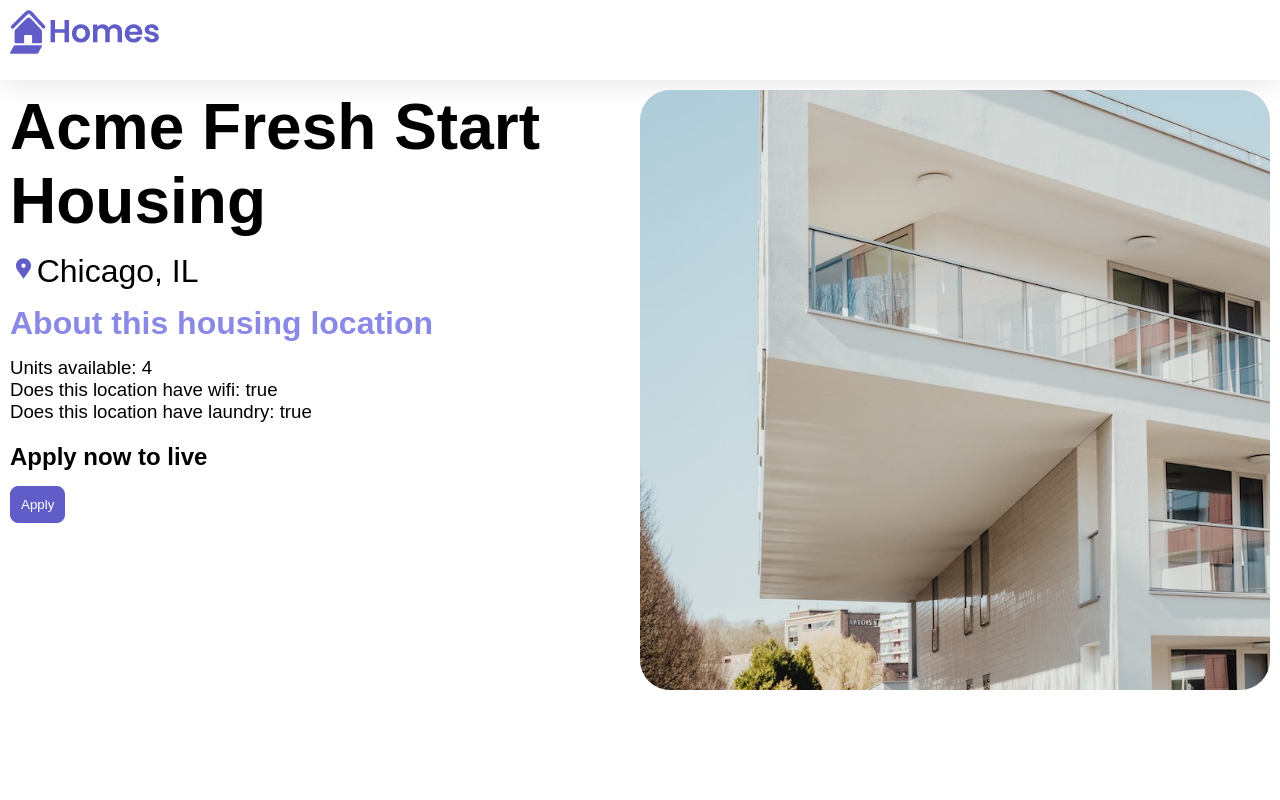
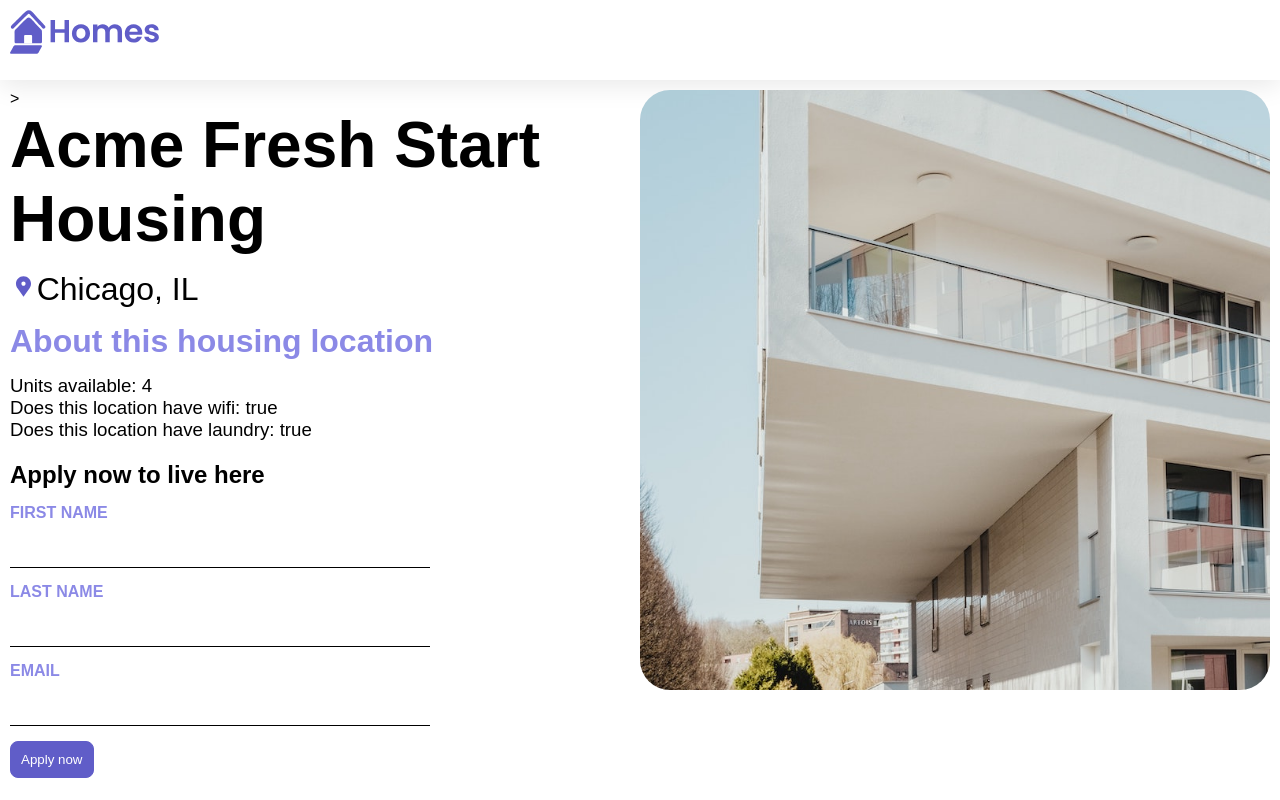
Before and after one commit to AlexandrLezh/first-app, an Angular app: page /details/0 in a window 1280 px wide. Built offline with nearby package versions, Linux system fonts and the light colour scheme.

Commit message:
Form Added

```diff
--- a/src/app/details/details.component.ts
+++ b/src/app/details/details.component.ts
@@ -4,19 +4,22 @@ import { ActivatedRoute } from '@angular/router';
 import { HousingLocation } from '../housing-location';
 import { HousingService } from '../housing.service';
 import { FormControl, FormGroup, ReactiveFormsModule } from '@angular/forms';
-import { last } from 'rxjs';
 
 @Component({
   selector: 'app-details',
   standalone: true,
-  imports: [CommonModule, ReactiveFormsModule],
+  imports: [
+    CommonModule,
+    ReactiveFormsModule
+  ],
   template: `
     <article>
-      <img class="listing-photo" [src]="housingLocation?.photo">
+      <img class="listing-photo" [src]="housingLocation?.photo" alt="Exterior photo of {{housingLocation?.name}}"/>>
       <section class="listing-description">
         <h2 class="listing-heading">{{ housingLocation?.name }}</h2>
         <p class="listing-location">{{ housingLocation?.city }}, {{ housingLocation?.state }}</p>
       </section>
+
       <section class="listing-features">
       <h2 class="section-heading">About this housing location</h2>
         <ul>
@@ -25,9 +28,21 @@ import { last } from 'rxjs';
           <li>Does this location have laundry: {{ housingLocation?.laundry }}</li>
         </ul>
       </section>
+
       <section class="listing-apply">
-        <h2 class="section-heading">Apply now to live</h2>
-        <button class="primary" type="button">Apply</button>
+        <h2 class="section-heading">Apply now to live here</h2>
+        <form [formGroup]="applyForm" (submit)="submitApplication()" >
+          <label for="firstName">First Name</label>
+          <input type="text" id="first-name" formControlName="firstName">
+
+          <label for="lastName">Last Name</label>
+          <input type="text" id="last-name" formControlName="lastName">
+
+          <label for="email">Email</label>
+          <input type="email" id="email" formControlName="email">
+
+          <button class="primary" type="submit">Apply now</button>
+        </form>
       </section>
     </article>
   `,
@@ -35,16 +50,24 @@ import { last } from 'rxjs';
 })
 export class DetailsComponent {
   route: ActivatedRoute = inject(ActivatedRoute);
-  HousingService = inject(HousingService);
+  housingService = inject(HousingService);
   housingLocation: HousingLocation | undefined;
   applyForm = new FormGroup({
-    fistName: new FormControl(''),
+    firstName: new FormControl(''),
     lastName: new FormControl(''),
     email: new FormControl(''),
   });
 
   constructor() {
     const housingLocationId = Number(this.route.snapshot.params['id']);
-    this.housingLocation = this.HousingService.getHousingLocationById(housingLocationId);
+    this.housingLocation = this.housingService.getHousingLocationById(housingLocationId);
+  }
+
+  submitApplication() {
+    this.housingService.submitApplication(
+      this.applyForm.value.firstName ?? '',
+      this.applyForm.value.lastName ?? '',
+      this.applyForm.value.email ?? ''
+    );
   }
 }
--- a/src/app/housing.service.ts
+++ b/src/app/housing.service.ts
@@ -120,4 +120,8 @@ export class HousingService {
       housingLocation => housingLocation.id === id
     );
   }
+
+  submitApplication(firstName: string, lastName: string, email: string) {
+    console.log(firstName, lastName, email);
+  }
 }
```
